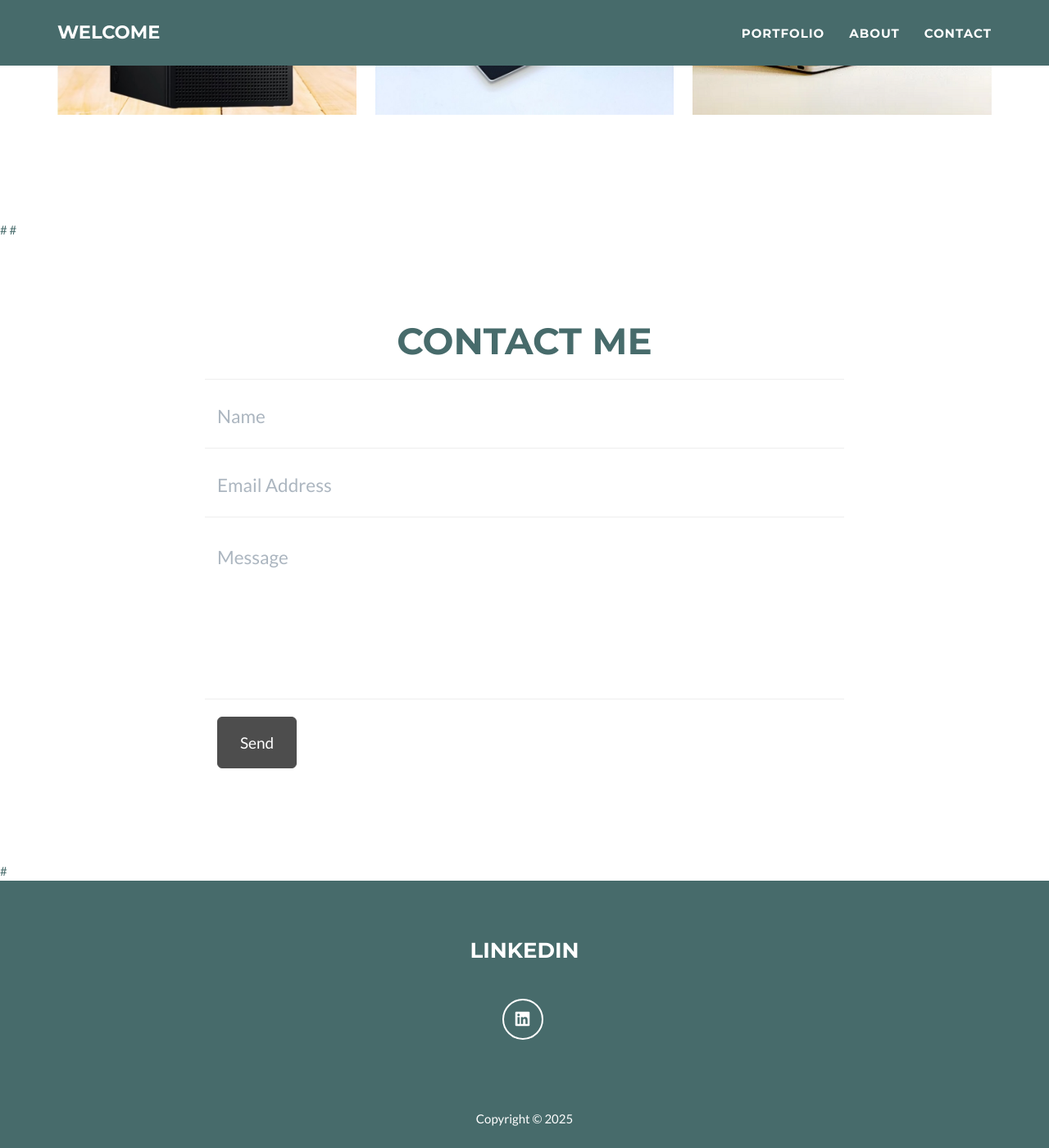
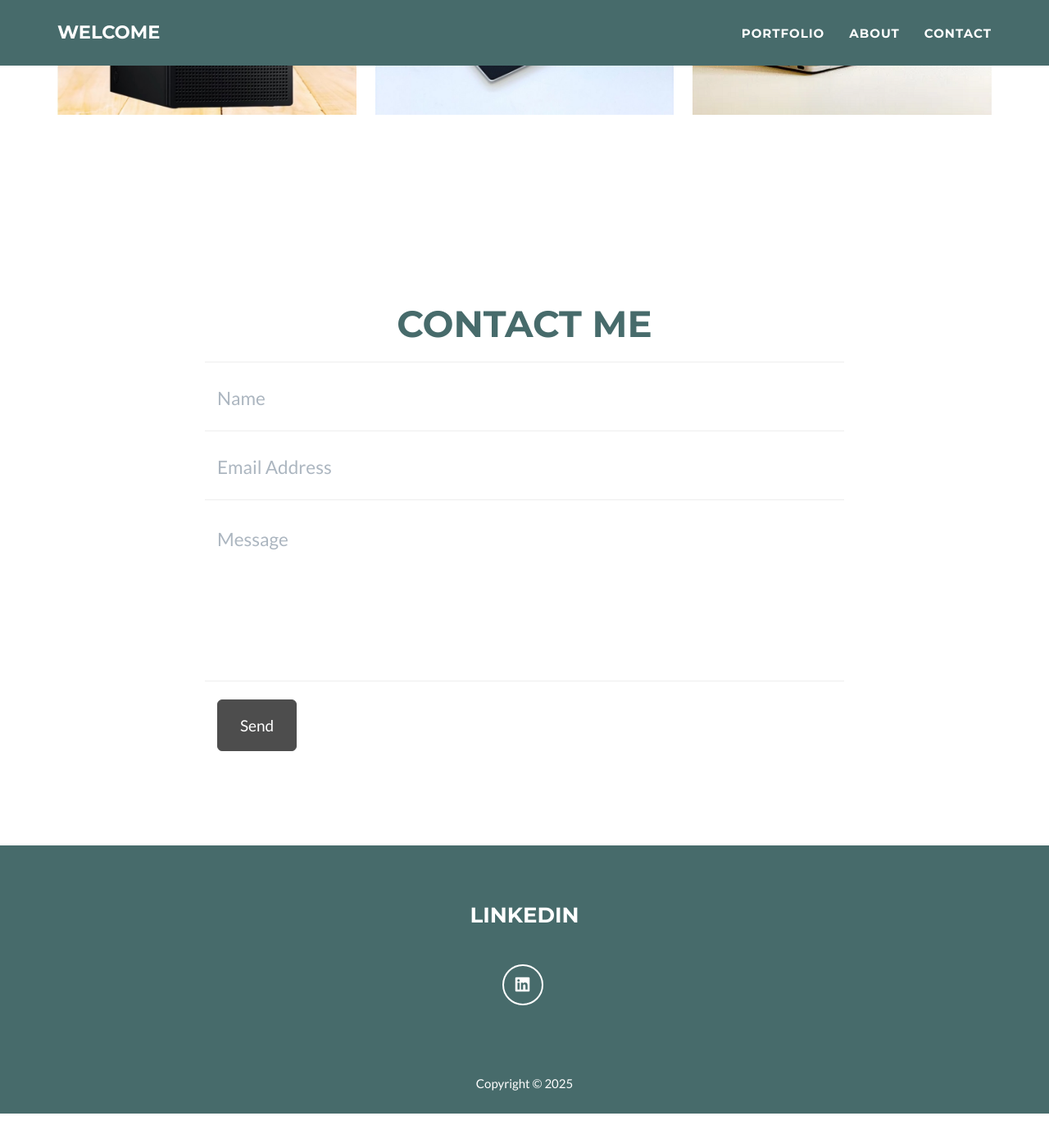
Before and after one commit to aronmora/aronmora.github.io, a Jekyll site: the page built from _posts/2025-02-03-alienware-area51-aat2250.markdown, in a window 1280 px wide and 1400 px high, scrolled down 2037 px. Shown: the whole window at 82% size. Built offline with Jekyll 4.4.1, drawn with Linux system fonts in a browser that asks for light colours; after the commit the page ends 3395 px from its top, so only the background shows below that.

Commit message:
Update default.html

```diff
--- a/_layouts/default.html
+++ b/_layouts/default.html
@@ -8,13 +8,13 @@
   {% include about.html %}
   {% include portfolio_grid.html %}
 
-#  {% if site.contact == "static" %}
-#  {% include contact_static.html %}
-#  {% elsif site.contact == "disqus" %}
-#  {% include contact_disqus.html %}
-#  {% else %}
-#  {% include contact.html %}
-#  {% endif %}
+  {% if site.contact == "static" %}
+  {% include contact_static.html %}
+  {% elsif site.contact == "disqus" %}
+  {% include contact_disqus.html %}
+  {% else %}
+  {% include contact.html %}
+  {% endif %}
 
   {% include footer.html %}
   {% include modals.html %}
```
